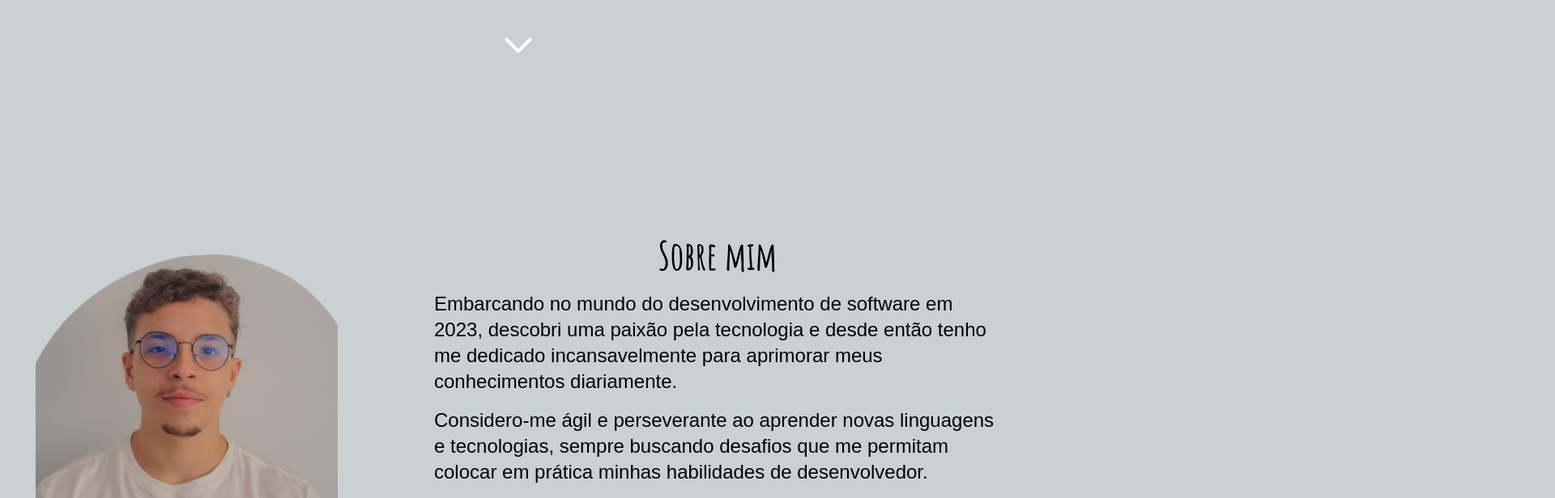
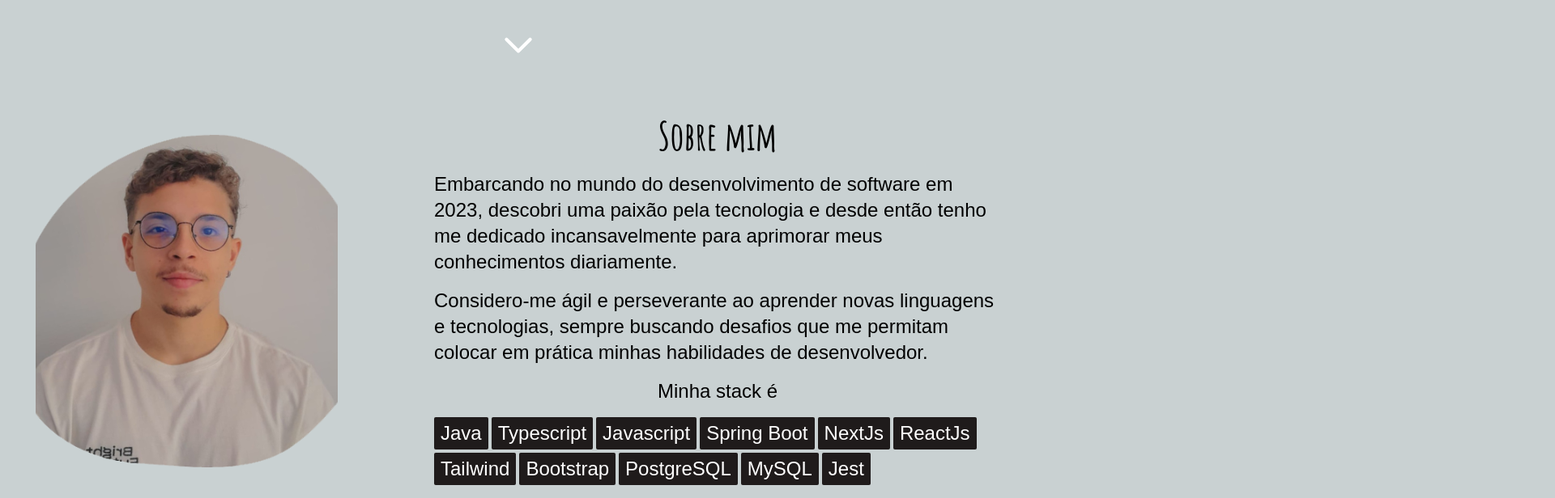
Before and after one commit to MatheusSCristo/Portfolio, a Next.js app: page / in a window 1280 px wide. Shown: the part 680-1296 px from the top of the page at 81% size, 1920 px wide, since content can reach past the window. Built offline with nearby package versions, Linux system fonts and the light colour scheme; a web font is replaced by a local one.

Commit message:
feat: Add animations

```diff
--- a/src/app/components/About/index.tsx
+++ b/src/app/components/About/index.tsx
@@ -1,4 +1,7 @@
+"use client";
+import { motion } from "framer-motion";
 import Image from "next/image";
+import { useRef } from "react";
 
 const stack = [
   "Java",
@@ -11,14 +14,25 @@ const stack = [
   "Bootstrap",
   "PostgreSQL",
   "MySQL",
-  "Jest"
+  "Jest",
 ];
 
 const About = () => {
+  const ref = useRef(null);
+  const variants = {
+    visible: { opacity: 1,y:0},
+    hidden: { opacity: 0,y:25 },
+  };
+
   return (
-    <section
-      id="about"
-      className="xl:h-screen flex-col xl:flex-row  items-center flex gap-[10%] w-full p-6 "
+    <section id="about" className="xl:h-screen w-full p-6 ">
+      <motion.div
+        ref={ref}
+        className="flex flex-col xl:flex-row gap-[10%] items-center"
+        variants={variants}
+        initial="hidden"
+        whileInView="visible"
+        transition={{duration:1,ease:"easeInOut"}}
       >
         <div className="w-[250px] h-[250px] md:w-[450px] md:h-[450px] relative">
           <Image
@@ -32,9 +46,10 @@ const About = () => {
           <h1 className="text-3xl md:text-5xl font-bold">Sobre mim</h1>
           <div className="text-xl md:text-2xl break-words xl:w-[700px] flex flex-col gap-4 font-text">
             <p>
-            Embarcando no mundo do desenvolvimento de software em 2023, descobri
-            uma paixão pela tecnologia e desde então tenho me dedicado
-            incansavelmente para aprimorar meus conhecimentos diariamente.
+              Embarcando no mundo do desenvolvimento de software em 2023,
+              descobri uma paixão pela tecnologia e desde então tenho me
+              dedicado incansavelmente para aprimorar meus conhecimentos
+              diariamente.
             </p>
             <p>
               Considero-me ágil e perseverante ao aprender novas linguagens e
@@ -54,6 +69,7 @@ const About = () => {
             </div>
           </div>
         </div>
+      </motion.div>
     </section>
   );
 };
--- a/src/app/components/Home/index.tsx
+++ b/src/app/components/Home/index.tsx
@@ -1,18 +1,37 @@
-"use client"
+"use client";
+import { motion } from "framer-motion";
 import Image from "next/image";
 import Link from "next/link";
 import { ReactTyped } from "react-typed";
 
 const Home = () => {
   return (
-    <section id="home" className="flex items-center justify-center flex-col h-screen ">
-      <Link href="#contact" className="uppercase text-xl md:text-2xl absolute top-5 right-5 cursor-pointer font-bold">
+    <section
+      id="home"
+      className="flex items-center justify-center flex-col h-screen "
+    >
+      <Link
+        href="#contact"
+        className="uppercase text-xl md:text-2xl absolute top-5 right-5 cursor-pointer font-bold"
+      >
         FALE COMIGO
       </Link>
+      <motion.div initial={{opacity:0,y:25}} animate={{opacity:1,y:0}} transition={{duration:0.2}} className="flex flex-col items-center">
         <h1 className="text-5xl md:text-8xl font-bold">Matheus Senas</h1>
-      <h2><ReactTyped strings={["Desenvolvedor Full Stack","Javascript | Java"]} typeSpeed={100} loop className="text-2xl md:text-3xl font-bold"/></h2>
+        <h2>
+          <ReactTyped
+            strings={["Desenvolvedor Full Stack", "Javascript | Java"]}
+            typeSpeed={100}
+            loop
+            className="text-2xl md:text-3xl font-bold"
+          />
+        </h2>
         <div className="flex gap-2 mt-2">
-        <Link href="https://github.com/MatheusSCristo" target="_blank" className="w-[35px] h-[35px] md:w-[50px] md:h-[50px] relative">
+          <Link
+            href="https://github.com/MatheusSCristo"
+            target="_blank"
+            className="w-[35px] h-[35px] md:w-[50px] md:h-[50px] relative"
+          >
             <Image
               src={"/icons/githubIcon.svg"}
               fill
@@ -20,7 +39,11 @@ const Home = () => {
               alt="Github"
             />
           </Link>
-        <Link href="https://www.linkedin.com/in/matheuscristodev/"  target="_blank" className="w-[35px] h-[35px] md:w-[50px] md:h-[50px] relative">
+          <Link
+            href="https://www.linkedin.com/in/matheuscristodev/"
+            target="_blank"
+            className="w-[35px] h-[35px] md:w-[50px] md:h-[50px] relative"
+          >
             <Image
               src={"/icons/linkedinIcon.svg"}
               fill
@@ -29,7 +52,7 @@ const Home = () => {
             />
           </Link>
         </div>
-
+      </motion.div>
     </section>
   );
 };
--- a/src/app/components/Projects/Card/index.tsx
+++ b/src/app/components/Projects/Card/index.tsx
@@ -1,6 +1,6 @@
 "use client";
 import getTechIcons from "@/util/getTechIcons";
-import { motion, useScroll, useTransform } from "framer-motion";
+import { motion } from "framer-motion";
 import Image from "next/image";
 import Link from "next/link";
 import { useRef } from "react";
@@ -20,20 +20,18 @@ type propsType = {
 
 const Card = ({ project, index }: propsType) => {
   const ref = useRef(null);
-  const { scrollYProgress } = useScroll({ target: ref });
-  const x = useTransform(
-    scrollYProgress,
-    [1.6, 0.5],
-    [index % 2 == 0 ? -3000 : 3000, 0]
-  );
 
   return (
-    <div ref={ref}>
+    <div ref={ref} className="overflow-x-hidden">
       <motion.div
         className={`gap-5 ${
           index % 2 != 0 && "flex-row-reverse "
         } flex p-5 rounded-lg `}
-        style={{ x }}
+        initial={{ opacity: 0,x: index % 2?-500:500 }}
+        whileInView={{ opacity: 1,x:0 }}
+        viewport={{margin:"-150px 0px -400px 0px"}}
+        transition={{duration:1.2,ease:"easeInOut"}}
+
       >
         <div className="flex flex-col gap-2 items-center">
           <div className="w-[600px] h-[350px] relative rounded-3xl hover:scale-110 duration-500">
--- a/src/app/components/Projects/MobileCard/index.tsx
+++ b/src/app/components/Projects/MobileCard/index.tsx
@@ -1,4 +1,6 @@
 "use client";
+import getTechIcons from "@/util/getTechIcons";
+import projects from "@/util/projects";
 import Image from "next/image";
 import Link from "next/link";
 import { useCallback, useState } from "react";
@@ -8,10 +10,6 @@ import "swiper/css/navigation";
 import "swiper/css/pagination";
 import { A11y, Navigation, Pagination } from "swiper/modules";
 import { Swiper, SwiperClass, SwiperSlide } from "swiper/react";
-
-import getTechIcons from "@/util/getTechIcons";
-import projects from "@/util/projects";
-
 
 const MobileCard = () => {
   const [swiperRef, setSwiperRef] = useState<SwiperClass>();
```
Lines whose indentation alone changed are shown as unchanged.
